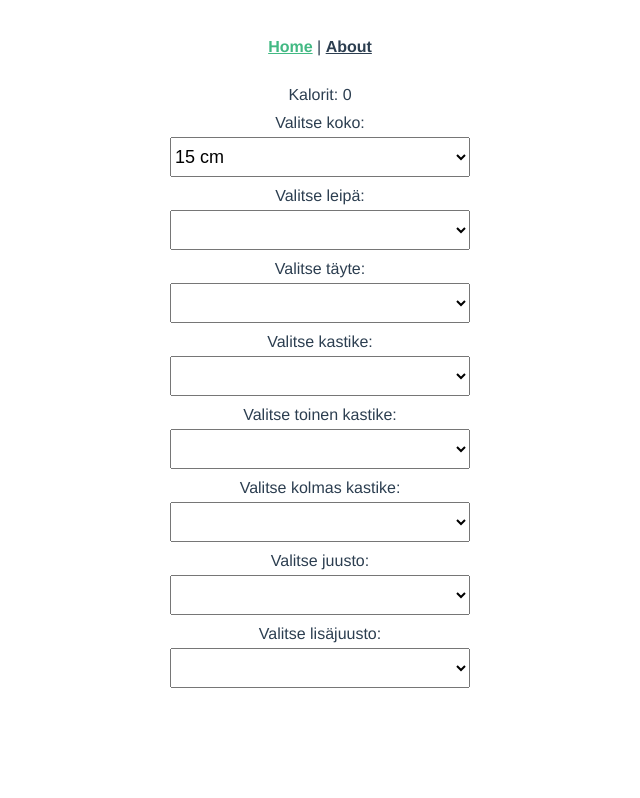
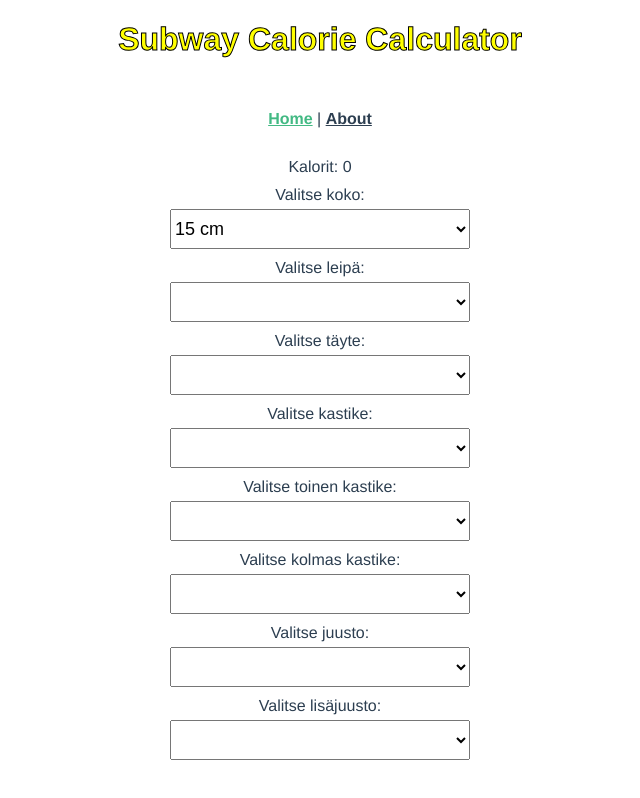
Before and after one commit to xiong-xiong/subCalorieCounter, a Vue app: page / in a window 1280 px wide. Shown: the whole page, without its empty margins (320-960 px from the left). Built offline with nearby package versions, Linux system fonts and the light colour scheme.

Commit message:
some css

```diff
--- a/src/App.vue
+++ b/src/App.vue
@@ -1,5 +1,6 @@
 <template>
   <div id="app">
+    <h1>Subway Calorie Calculator</h1>
     <div id="nav">
       <router-link to="/">Home</router-link> |
       <router-link to="/about">About</router-link>
@@ -9,6 +10,10 @@
 </template>
 
 <style lang="scss">
+h1 {
+  color: yellow;
+  -webkit-text-stroke: 1px black;
+}
 #app {
   font-family: "Avenir", Helvetica, Arial, sans-serif;
   -webkit-font-smoothing: antialiased;
```
